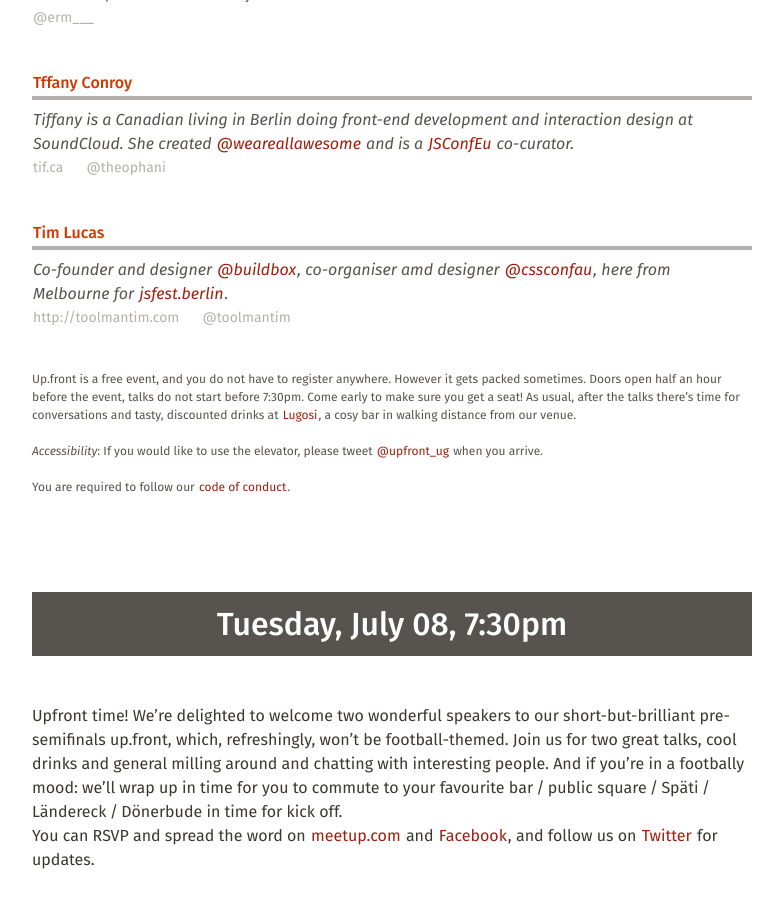
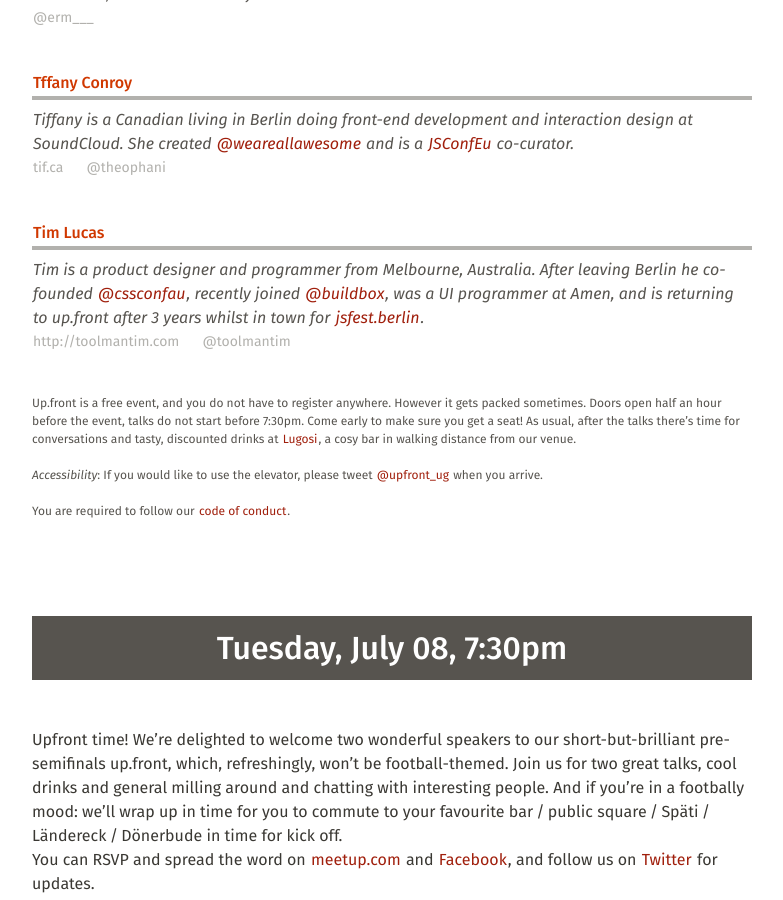
Before and after one commit to upfrontug/upfrontug.github.io, a Jekyll site: the page built from index.html, in a window 1280 px wide and 900 px high, scrolled down 1008 px. Shown: the whole window, without its empty margins (248-1031 px from the left). Built offline with Jekyll 4.4.1, drawn with Linux system fonts in a browser that asks for light colours; nearby versions of some CDN libraries; comment, search, counter and statistics services are not loaded.

Commit message:
Updated Tim's speaker info

```diff
--- a/_posts/2014-9-9-meetup.html
+++ b/_posts/2014-9-9-meetup.html
@@ -32,7 +32,7 @@
   <li>
     <h4><span>Tim Lucas</span></h4>
     <p class="speaker_info">
-      Co-founder and designer <a href="http://twitter.com/buildbox">@buildbox</a>, co-organiser amd designer <a href="http://twitter.com/cssconfau">@cssconfau</a>, here from Melbourne for <a href="http://jsfest.berlin">jsfest.berlin</a>.
+      Tim is a product designer and programmer from Melbourne, Australia. After leaving Berlin he co-founded <a href="http://twitter.com/cssconfau">@cssconfau</a>, recently joined <a href="http://twitter.com/buildbox">@buildbox</a>, was a UI programmer at Amen, and is returning to up.front after 3 years whilst in town for <a href="http://jsfest.berlin">jsfest.berlin</a>.
     </p>
     <ul class="speaker_links">
       <li><a href="http://toolmantim.com/">http://toolmantim.com</a></li>
```
